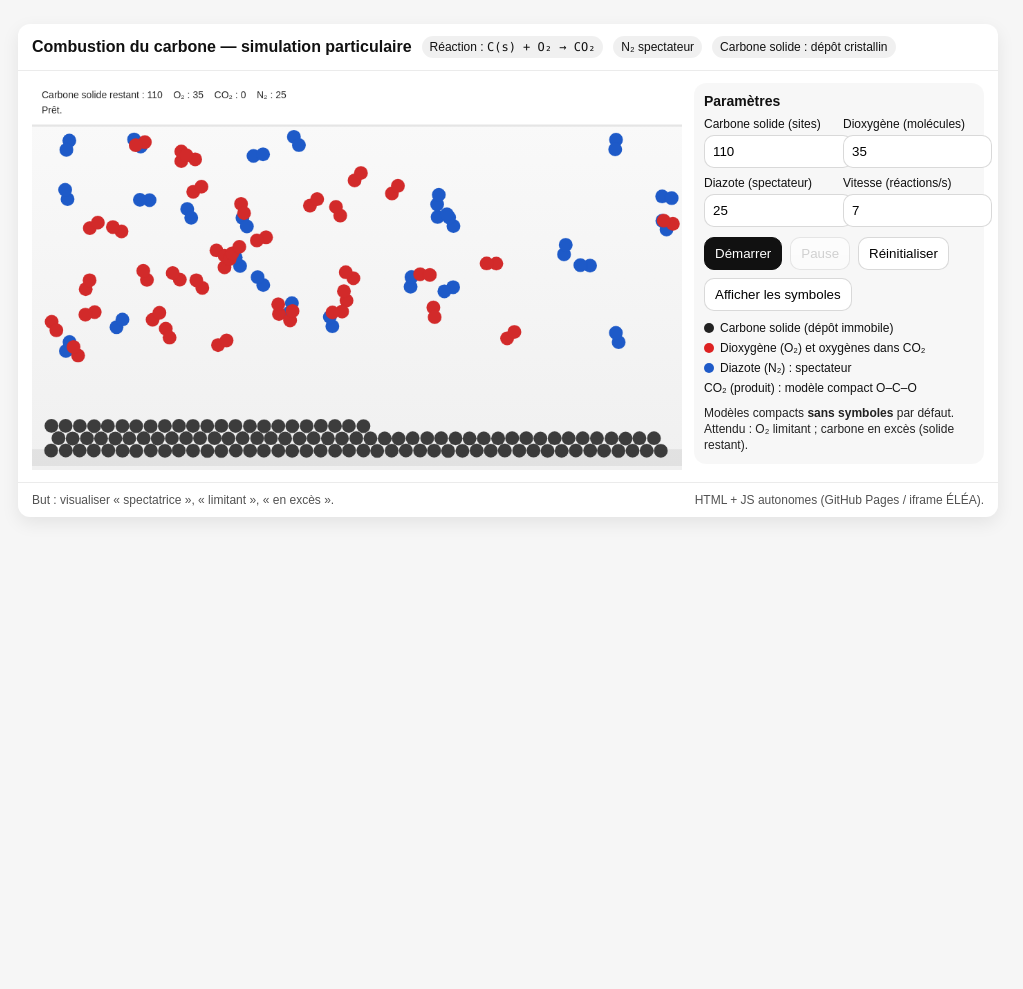
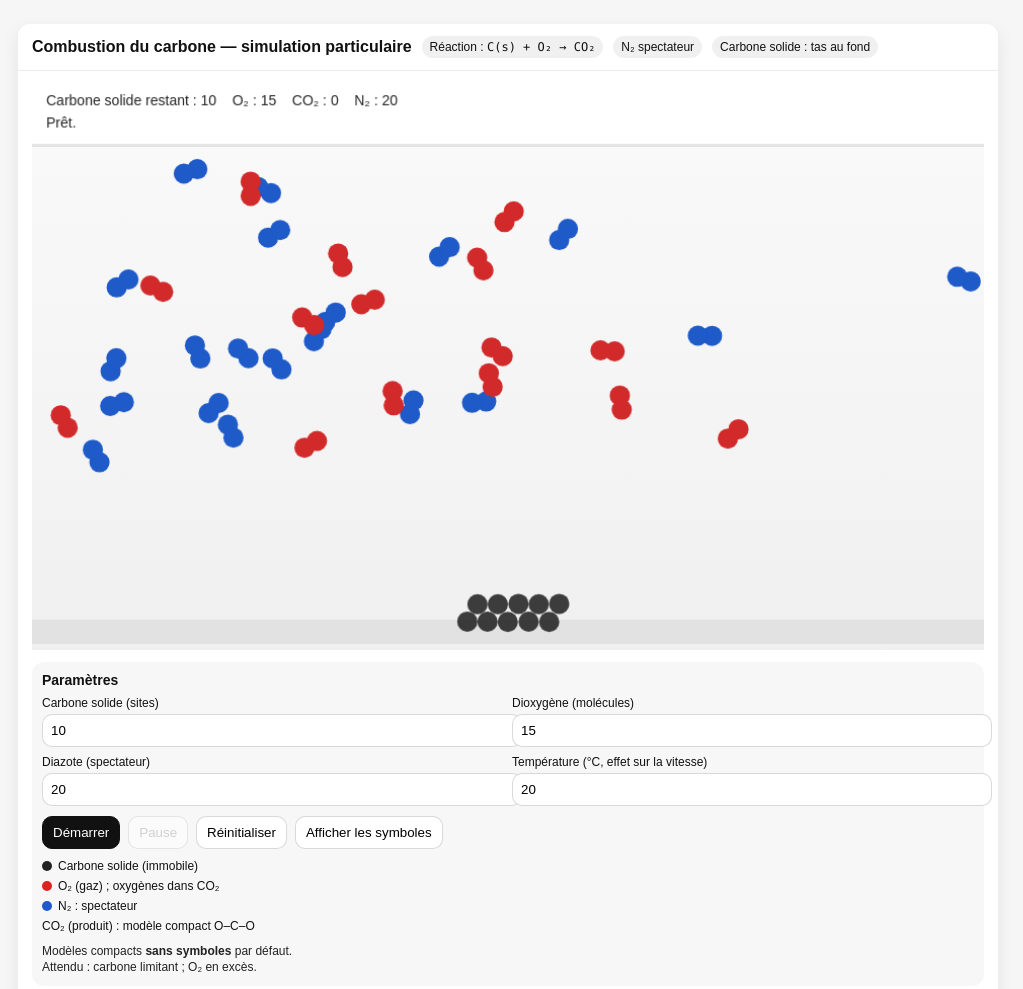
Before and after one commit to virginiefourcassier/combustion-carbone-v2, a plain HTML site: page index.html in a window 1280 px wide. Shown: the top 989 px of the page, without its empty margins (132-1155 px from the left). Before the commit the page ends 800 px from the top, so only its background shows below. Drawn offline with Linux system fonts and the light colour scheme.

Commit message:
Add files via upload

```diff
--- a/app.js
+++ b/app.js
@@ -1,10 +1,9 @@
 (() => {
-  // v4 — Corrections demandées :
-  // 1) C(s) : dépôt cristallin au fond, IMMOBILE dès le départ
-  // 2) O toujours ROUGE (dans O2 et dans CO2)
-  // 3) Modèles COMPACTS (space-filling) pour O2 et N2 (pas "éclatés")
-  // 4) Symboles ABSENTS par défaut + bouton pour afficher/masquer
-  // 5) Légende corrigée + ajout CO2
+  // v5 — Ajustements :
+  // 1) Légende : suppression du mot "rouges" + ajout CO2 ✅
+  // 2) C(s) : tas compact centré au bas de la scène ✅
+  // 3) Valeurs par défaut : 10 C(s) et 15 O2 ✅
+  // 4) Remplace "vitesse" par "température" : T ↑ => vitesse des gaz ↑ (effet visible) ✅
 
   const canvas = document.getElementById("sim");
   const ctx = canvas.getContext("2d");
@@ -13,7 +12,7 @@
     c0: document.getElementById("c0"),
     o20: document.getElementById("o20"),
     n20: document.getElementById("n20"),
-    speed: document.getElementById("speed"),
+    temp: document.getElementById("temp"),
     start: document.getElementById("start"),
     pause: document.getElementById("pause"),
     reset: document.getElementById("reset"),
@@ -29,39 +28,46 @@
   function rnd(a,b){ return a + Math.random()*(b-a); }
   function dist2(ax,ay,bx,by){ const dx=ax-bx, dy=ay-by; return dx*dx+dy*dy; }
 
-  // ---- style (couleurs strictes)
+  // Couleurs
   const COL_C = "#222222";
-  const COL_O = "#d22a2a";     // Oxygènes rouges partout
+  const COL_O = "#d22a2a";
   const COL_N = "#1e5ac8";
-  const COL_BOND = "rgba(0,0,0,0.22)";
+  const COL_BOND = "rgba(0,0,0,0.20)";
 
-  // tailles "compactes"
-  const R_ATOM = 10;           // rayon des sphères de gaz (space-filling)
-  const D_DIATOMIC = 7;        // séparation faible -> aspect compact (chevauchement)
+  // Tailles (modèles compacts)
+  const R_ATOM = 10;
+  const D_DIATOMIC = 7;
 
-  // ---- état
+  // Etat
   let running = false;
   let paused = false;
-  let showLabels = false;      // IMPORTANT : symboles cachés par défaut
+  let showLabels = false;
 
-  // gaz : O2, N2, CO2
-  let gas = [];
-  // solide : sites C fixes (x,y,alive)
-  let solidC = [];
+  let gas = [];     // O2, N2, CO2
+  let solidC = [];  // sites fixes
 
-  // comptages
   let nC = 0, nO2 = 0, nN2 = 0, nCO2 = 0;
 
-  // vitesse
+  // Pour la "fréquence" de réaction : liée à la température (uniquement pour rendre l'effet plausible)
   let reactionAccumulator = 0;
 
   function setStatus(html){ ui.status.innerHTML = html; }
 
+  function tempToSpeedScale(tempC){
+    // échelle simple : à 0°C -> ~0.8 ; à 200°C -> ~2.2
+    return 0.8 + clamp(tempC, 0, 300) / 140;
+  }
+
+  function tempToReactionScale(tempC){
+    // plus chaud -> plus de tentatives de réaction par seconde (sans être délirant)
+    return 0.8 + clamp(tempC, 0, 300) / 120;
+  }
+
   function makeGas(kind){
     return {
-      kind, // "O2" | "N2" | "CO2"
+      kind,
       x: rnd(pad, W-pad),
-      y: rnd(topHUD + pad, H - pad - 150),
+      y: rnd(topHUD + pad, H - pad - 170),
       vx: rnd(-0.9, 0.9),
       vy: rnd(-0.7, 0.7),
       a: rnd(0, Math.PI*2),
@@ -74,28 +80,51 @@
     for (let i=0;i<n;i++) gas.push(makeGas(kind));
   }
 
-  // Dépôt cristallin : empilement hexagonal bas de page
-  function buildSolidC(nSites){
+  // Tas compact : empilement hexagonal mais sur une largeur limitée, centré
+  function buildSolidPile(nSites){
     solidC = [];
     const r = 10;
-    const dx = 2.05 * r;
-    const dy = 1.78 * r;
+    const dx = 2.02 * r;
+    const dy = 1.74 * r;
     const floorY = H - pad - r;
-    const maxRows = 9;
+
+    // largeur du tas : on la déduit de nSites (petit tas => étroit et haut)
+    const cols = Math.max(2, Math.min(9, Math.ceil(Math.sqrt(nSites) + 1)));
+    const maxRows = 14;
+
+    const pileWidth = (cols - 1) * dx + 2*r;
+    const x0 = (W - pileWidth) / 2 + r;
 
     let placed = 0;
-    for (let row=0; row<maxRows && placed<nSites; row++){
-      const y = floorY - row*dy;
-      const offset = (row%2===0) ? 0 : dx/2;
-      for (let col=0; col<999 && placed<nSites; col++){
-        const x = pad + r + offset + col*dx;
-        if (x > W - pad - r) break;
+    for (let row = 0; row < maxRows && placed < nSites; row++){
+      const y = floorY - row * dy;
+      const offset = (row % 2 === 0) ? 0 : dx / 2;
 
-        // jitter très faible (garde l'aspect cristallin)
-        const jx = rnd(-0.35, 0.35);
-        const jy = rnd(-0.35, 0.35);
+      // nombre de colonnes par rangée : on fait une "pyramide" (plus large en bas, plus étroite en haut)
+      const rowCols = Math.max(1, Math.min(cols, cols - Math.floor(row / 2)));
+      const rowWidth = (rowCols - 1) * dx + 2*r;
+      const rowX0 = (W - rowWidth) / 2 + r;
 
+      for (let col = 0; col < rowCols && placed < nSites; col++){
+        const x = rowX0 + offset + col * dx;
+        // jitter minime pour éviter l'effet "ligne parfaite"
+        const jx = rnd(-0.25, 0.25);
+        const jy = rnd(-0.25, 0.25);
         solidC.push({ x: x + jx, y: y + jy, r, alive: true });
+        placed++;
+      }
+    }
+
+    // fallback (si nSites > capacité)
+    while (placed < nSites){
+      const x = rnd(W/2 - 70, W/2 + 70);
+      const y = rnd(floorY - 9*dy, floorY);
+      let ok = true;
+      for (const s of solidC){
+        if (dist2(x,y,s.x,s.y) < (1.6*r)*(1.6*r)){ ok = false; break; }
+      }
+      if (ok){
+        solidC.push({ x, y, r, alive:true });
         placed++;
       }
     }
@@ -114,11 +143,11 @@
     reactionAccumulator = 0;
 
     gas = [];
-    const c0 = clamp(parseInt(ui.c0.value||"0",10), 10, 260);
+    const c0 = clamp(parseInt(ui.c0.value||"0",10), 1, 120);
     const o20 = clamp(parseInt(ui.o20.value||"0",10), 0, 200);
     const n20 = clamp(parseInt(ui.n20.value||"0",10), 0, 200);
 
-    buildSolidC(c0);     // C(s) IMMOBILE dès le départ
+    buildSolidPile(c0);
     spawnGas("O2", o20);
     spawnGas("N2", n20);
     recount();
@@ -127,7 +156,6 @@
     ui.start.disabled = false;
     ui.pause.textContent = "Pause";
 
-    // IMPORTANT : on reste en "sans symboles" à la réinit
     showLabels = false;
     ui.toggleLabels.textContent = "Afficher les symboles";
 
@@ -140,7 +168,6 @@
     setStatus(`Modèles compacts <b>sans symboles</b> par défaut.<br>${diag}`);
   }
 
-  // ---- physique gaz
   function bounce(p){
     const minX = pad, maxX = W-pad;
     const minY = topHUD+pad, maxY = H-pad;
@@ -151,13 +178,18 @@
   }
 
   function stepGas(dt){
+    const tempC = clamp(parseFloat(ui.temp.value||"20"), 0, 300);
+    const s = tempToSpeedScale(tempC);
+
     for (const p of gas){
       if (!p.alive) continue;
-      p.x += p.vx;
-      p.y += p.vy;
-      p.a += p.va;
+      p.x += p.vx * s;
+      p.y += p.vy * s;
+      p.a += p.va * s * 0.9;
       bounce(p);
-      if (p.kind === "CO2") p.vy -= 0.02; // légère remontée
+
+      // convection légère sur CO2
+      if (p.kind === "CO2") p.vy -= 0.010 * s;
     }
   }
 
@@ -171,7 +203,6 @@
     return { best, bestd };
   }
 
-  // Réaction à la surface : O2 proche d'un site C(s) vivant
   function tryReactOne(){
     const o2s = gas.filter(p=>p.alive && p.kind==="O2");
     if (o2s.length === 0) return false;
@@ -223,11 +254,9 @@
   }
 
   function drawSolid(){
-    // sol
     ctx.fillStyle = "rgba(0,0,0,0.06)";
     ctx.fillRect(0, H-pad-12, W, 24);
 
-    // dépôt cristallin
     for (const s of solidC){
       if (!s.alive) continue;
       sphere(s.x, s.y, 10, "rgba(30,30,30,0.86)");
@@ -235,35 +264,24 @@
     }
   }
 
-  // modèles compacts : deux sphères très proches (chevauchement)
   function drawDiatomic(p, color, letter){
     const dx = Math.cos(p.a) * D_DIATOMIC;
     const dy = Math.sin(p.a) * D_DIATOMIC;
-
-    // petite liaison discrète (optionnelle)
     bond(p.x-dx, p.y-dy, p.x+dx, p.y+dy);
-
     sphere(p.x-dx, p.y-dy, R_ATOM, color);
     sphere(p.x+dx, p.y+dy, R_ATOM, color);
-
     label(letter, p.x-dx, p.y-dy, 11);
     label(letter, p.x+dx, p.y+dy, 11);
   }
 
   function drawCO2(p){
-    // modèle compact O–C–O
     const dx = Math.cos(p.a) * (D_DIATOMIC + 2);
     const dy = Math.sin(p.a) * (D_DIATOMIC + 2);
-
     bond(p.x-dx, p.y-dy, p.x, p.y);
     bond(p.x, p.y, p.x+dx, p.y+dy);
-
-    // O rouges
     sphere(p.x-dx, p.y-dy, R_ATOM, COL_O);
     sphere(p.x+dx, p.y+dy, R_ATOM, COL_O);
-    // C sombre au centre
     sphere(p.x, p.y, R_ATOM-1, COL_C);
-
     label("O", p.x-dx, p.y-dy, 11);
     label("O", p.x+dx, p.y+dy, 11);
     label("C", p.x, p.y, 11);
@@ -290,7 +308,7 @@
     else if (nO2 === 0 && nC > 0) concl = "Réaction terminée : O₂ limitant ; carbone en excès (solide restant).";
     else if (nC === 0 && nO2 > 0) concl = "Réaction terminée : carbone limitant ; O₂ en excès.";
     else if (nC === 0 && nO2 === 0) concl = "Réaction terminée : proportions stœchiométriques.";
-    else concl = "En cours : O₂ réagit au contact du dépôt ; N₂ spectateur.";
+    else concl = "En cours : O₂ réagit au contact du tas ; N₂ spectateur.";
 
     ctx.fillText(concl, 14, 40);
 
@@ -305,22 +323,17 @@
     drawHUD();
     drawSolid();
 
-    // gaz : N2 derrière, puis O2, puis CO2
     for (const p of gas){
-      if (!p.alive) continue;
-      if (p.kind === "N2") drawDiatomic(p, COL_N, "N");
+      if (p.alive && p.kind==="N2") drawDiatomic(p, COL_N, "N");
     }
     for (const p of gas){
-      if (!p.alive) continue;
-      if (p.kind === "O2") drawDiatomic(p, COL_O, "O"); // O2 rouge
+      if (p.alive && p.kind==="O2") drawDiatomic(p, COL_O, "O");
     }
     for (const p of gas){
-      if (!p.alive) continue;
-      if (p.kind === "CO2") drawCO2(p);                  // O rouges dans CO2
+      if (p.alive && p.kind==="CO2") drawCO2(p);
     }
   }
 
-  // ---- boucle
   let last = performance.now();
   function loop(now){
     const dt = Math.min(0.05, (now-last)/1000);
@@ -329,11 +342,13 @@
     if (running && !paused){
       stepGas(dt);
 
-      const speed = clamp(parseFloat(ui.speed.value||"0"), 0, 40);
-      reactionAccumulator += speed * dt;
+      const tempC = clamp(parseFloat(ui.temp.value||"20"), 0, 300);
+      const rScale = tempToReactionScale(tempC);
+      // tentatives de réaction par seconde ~ 8 à 10 à température ambiante ; plus si T augmente
+      reactionAccumulator += (8 * rScale) * dt;
 
       let guard = 0;
-      while (reactionAccumulator >= 1 && guard < 35){
+      while (reactionAccumulator >= 1 && guard < 40){
         guard++;
         tryReactOne();
         reactionAccumulator -= 1;
@@ -345,13 +360,13 @@
     requestAnimationFrame(loop);
   }
 
-  // ---- UI
+  // UI
   ui.start.addEventListener("click", () => {
     running = true;
     paused = false;
     ui.pause.disabled = false;
     ui.start.disabled = true;
-    setStatus("Simulation en cours : le carbone solide est immobile ; O₂ et N₂ sont gazeux.");
+    setStatus("Simulation en cours : augmente la température pour accélérer le déplacement des gaz.");
   });
 
   ui.pause.addEventListener("click", () => {
@@ -366,9 +381,7 @@
   ui.toggleLabels.addEventListener("click", () => {
     showLabels = !showLabels;
     ui.toggleLabels.textContent = showLabels ? "Masquer les symboles" : "Afficher les symboles";
-    setStatus(showLabels
-      ? "Symboles affichés (C, O, N)."
-      : "Modèles compacts sans symboles.");
+    setStatus(showLabels ? "Symboles affichés." : "Modèles compacts sans symboles.");
   });
 
   // init
--- a/index.html
+++ b/index.html
@@ -14,7 +14,7 @@
     .badge{ font-size: 12px; padding: 4px 8px; border-radius: 999px; background: rgba(0,0,0,0.06); }
     .row{ display:flex; gap: 12px; padding: 12px 14px; align-items:flex-start; flex-wrap: wrap;}
     .left{ flex: 1 1 650px; min-width: 320px; }
-    .right{ flex: 1 1 290px; min-width: 260px; }
+    .right{ flex: 1 1 300px; min-width: 260px; }
     canvas{ width: 100%; height: auto; display:block; background: linear-gradient(#fafafa,#f0f0f0); }
     .panel{ background: rgba(0,0,0,0.03); border-radius: 12px; padding: 10px; }
     .panel h2{ margin: 0 0 8px 0; font-size: 14px; }
@@ -43,7 +43,7 @@
         <h1>Combustion du carbone — simulation particulaire</h1>
         <span class="badge">Réaction : <span class="mono">C(s) + O₂ → CO₂</span></span>
         <span class="badge">N₂ spectateur</span>
-        <span class="badge">Carbone solide : dépôt cristallin</span>
+        <span class="badge">Carbone solide : tas au fond</span>
       </div>
 
       <div class="row">
@@ -57,19 +57,19 @@
             <div class="grid">
               <div>
                 <label for="c0">Carbone solide (sites)</label>
-                <input id="c0" type="number" min="10" max="260" step="1" value="110" />
+                <input id="c0" type="number" min="1" max="120" step="1" value="10" />
               </div>
               <div>
                 <label for="o20">Dioxygène (molécules)</label>
-                <input id="o20" type="number" min="0" max="200" step="1" value="35" />
+                <input id="o20" type="number" min="0" max="200" step="1" value="15" />
               </div>
               <div>
                 <label for="n20">Diazote (spectateur)</label>
-                <input id="n20" type="number" min="0" max="200" step="1" value="25" />
+                <input id="n20" type="number" min="0" max="200" step="1" value="20" />
               </div>
               <div>
-                <label for="speed">Vitesse (réactions/s)</label>
-                <input id="speed" type="number" min="0" max="40" step="0.5" value="7" />
+                <label for="temp">Température (°C, effet sur la vitesse)</label>
+                <input id="temp" type="number" min="0" max="300" step="10" value="20" />
               </div>
             </div>
 
@@ -81,9 +81,9 @@
             </div>
 
             <div class="legend">
-              <div><span class="dot c"></span>Carbone solide (dépôt immobile)</div>
-              <div><span class="dot o"></span>Dioxygène (O₂) et oxygènes dans CO₂</div>
-              <div><span class="dot n"></span>Diazote (N₂) : spectateur</div>
+              <div><span class="dot c"></span>Carbone solide (immobile)</div>
+              <div><span class="dot o"></span>O₂ (gaz) ; oxygènes dans CO₂</div>
+              <div><span class="dot n"></span>N₂ : spectateur</div>
               <div>CO₂ (produit) : modèle compact O–C–O</div>
             </div>
 
```
